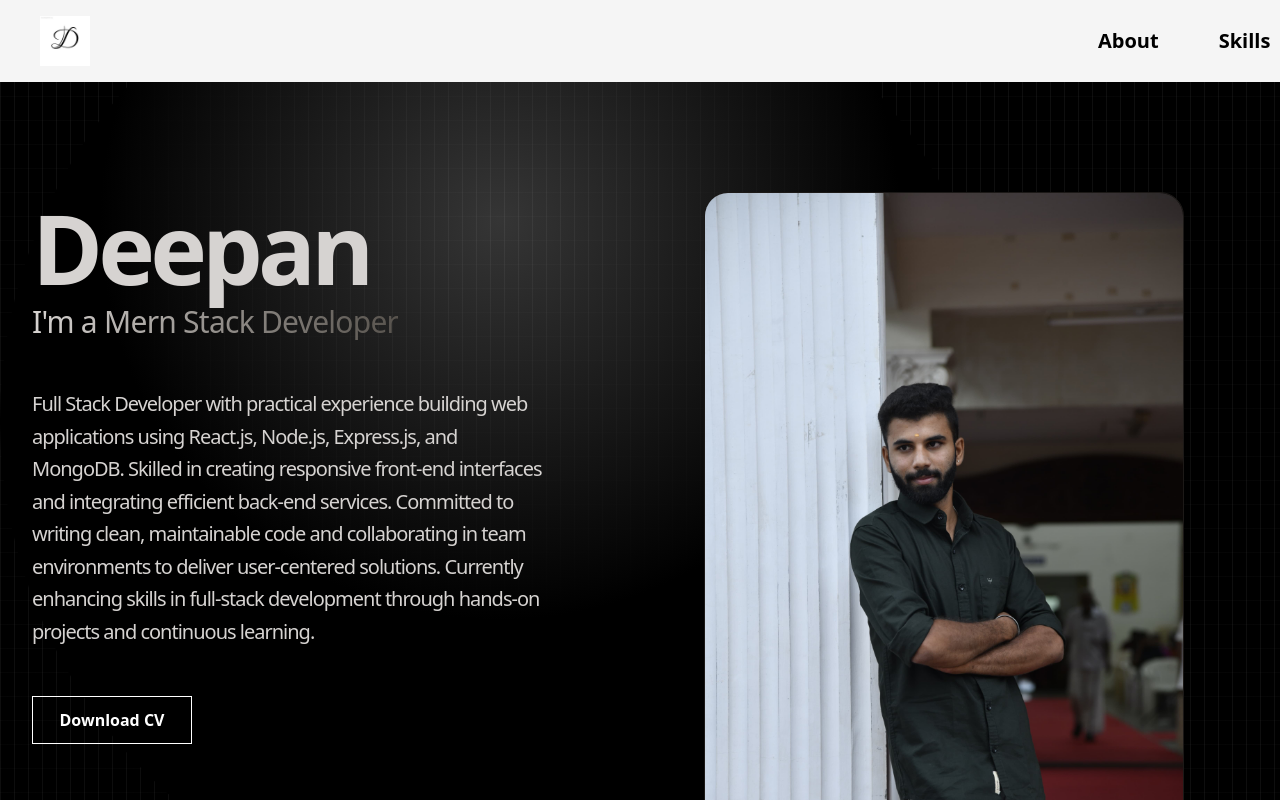
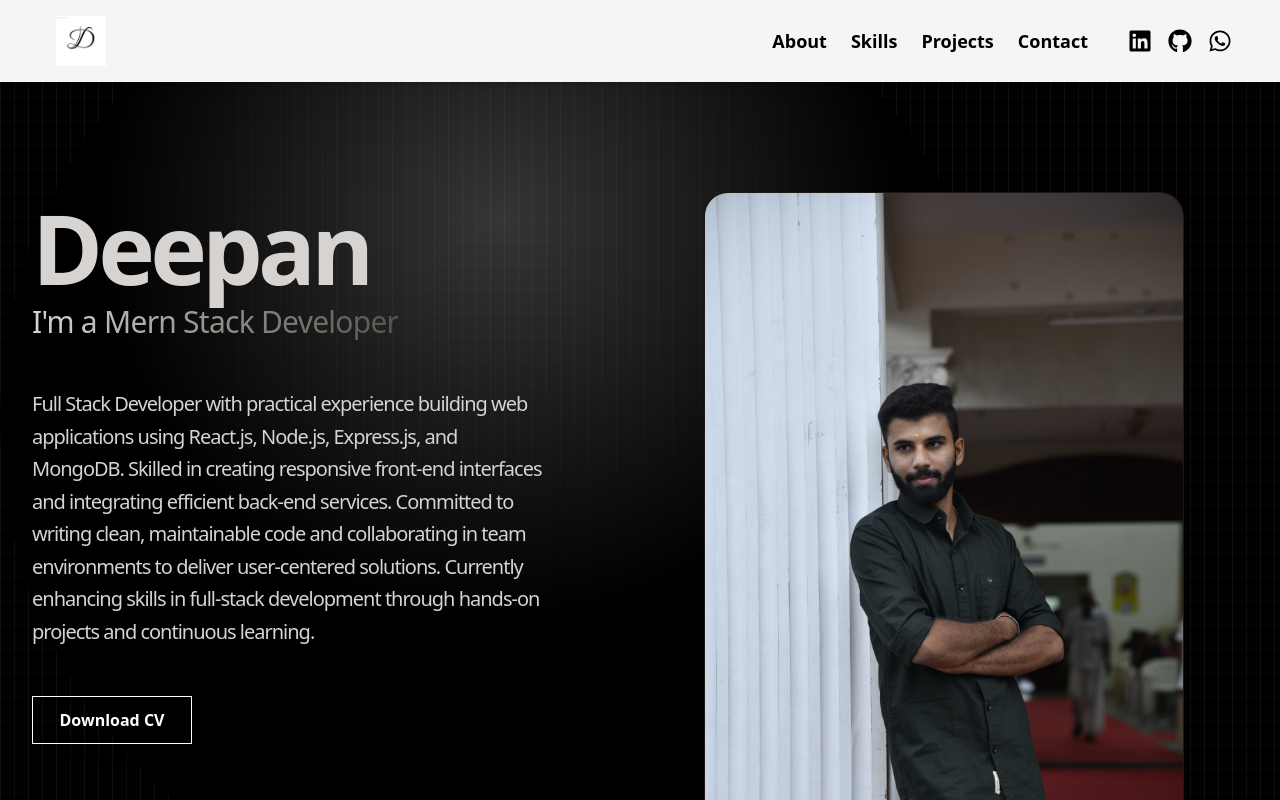
Before and after one commit to Deepan326/my_portfolio, a React (Vite) app: page / in a window 1280 px wide. Shown: the top 800 px of the page. Built offline with nearby package versions, Linux system fonts and the light colour scheme.

Commit message:
third commit

```diff
--- a/src/components/Navbar.jsx
+++ b/src/components/Navbar.jsx
@@ -4,9 +4,9 @@ import DLETTER from "../assets/dletter.png";
 
 const Navbar = () => {
   return (
-    <nav className="flex items-center justify-between py-4 px-8 fixed top-0 left-0 right-0 bg-[#F5F5F5]">
-      {/* Logo */}
-      <div className="flex flex-shrink-0 items-center">
+    <nav className="flex items-center justify-between py-4 px-6 md:px-12 fixed top-0 left-0 right-0 bg-[#F5F5F5] shadow-md z-50">
+      {/* Logo on the left */}
+      <div className="flex items-center">
         <a href="#" aria-label="Home">
           <img
             src={DLETTER}
@@ -18,36 +18,36 @@ const Navbar = () => {
         </a>
       </div>
 
+      {/* Right section: Navigation + Social Icons */}
+      <div className="hidden md:flex items-center gap-6 text-lg font-semibold text-black">
         {/* Navigation Links */}
-      <div className="hidden md:flex gap-15 text-xl ml-250 text-black font-semibold ">
         <a
           href="#about"
-          className="text-black hover:text-blue-500 hover:underline underline-offset-4 decoration-blue-500 transition duration-300 hover:scale-130"
+          className="hover:text-blue-500 hover:underline underline-offset-4 decoration-blue-500 transition duration-300"
         >
           About
         </a>
         <a
           href="#skills"
-          className="text-black hover:text-blue-500 hover:underline underline-offset-4 decoration-blue-500 transition duration-300 hover:scale-110"
+          className="hover:text-blue-500 hover:underline underline-offset-4 decoration-blue-500 transition duration-300"
         >
           Skills
         </a>
         <a
           href="#projects"
-          className="text-black hover:text-blue-500 hover:underline underline-offset-4 decoration-blue-500 transition duration-300 hover:scale-110"
+          className="hover:text-blue-500 hover:underline underline-offset-4 decoration-blue-500 transition duration-300"
         >
           Projects
         </a>
         <a
           href="#contact"
-          className="text-black hover:text-blue-500 hover:underline underline-offset-4 decoration-blue-500 transition duration-300 hover:scale-110"
+          className="hover:text-blue-500 hover:underline underline-offset-4 decoration-blue-500 transition duration-300"
         >
           Contact
         </a>
-      </div>
 
         {/* Social Icons */}
-      <div className="flex items-center gap-4 text-2xl text-black ">
+        <div className="flex items-center gap-4 text-2xl ml-4">
           <a
             href="https://www.linkedin.com/in/rdeepan326/"
             target="_blank"
@@ -62,8 +62,7 @@ const Navbar = () => {
             target="_blank"
             rel="noopener noreferrer"
             aria-label="GitHub"
-          className="hover:text-blue-500
-               hover:scale-110 hover:-translate-y-1 transition-all duration-300"
+            className="hover:text-blue-500 hover:scale-110 hover:-translate-y-1 transition-all duration-300"
           >
             <FaGithub />
           </a>
@@ -77,6 +76,7 @@ const Navbar = () => {
             <FaWhatsapp />
           </a>
         </div>
+      </div>
     </nav>
   );
 };
```
Lines whose indentation alone changed are shown as unchanged.
